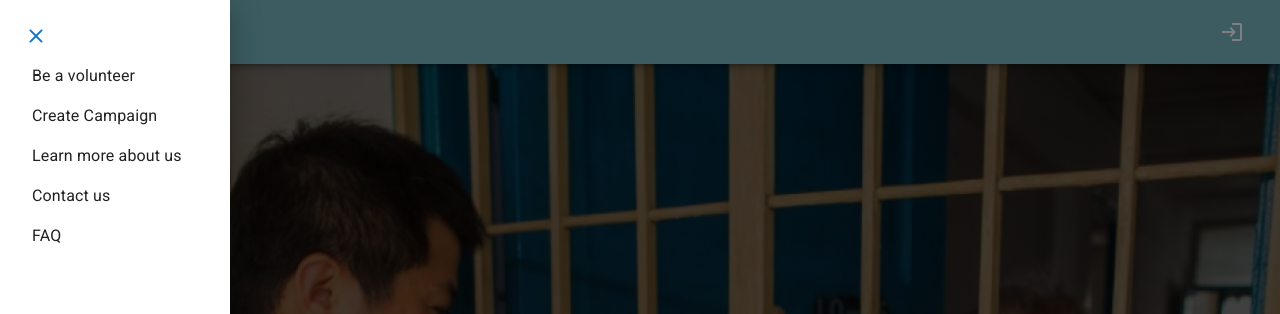
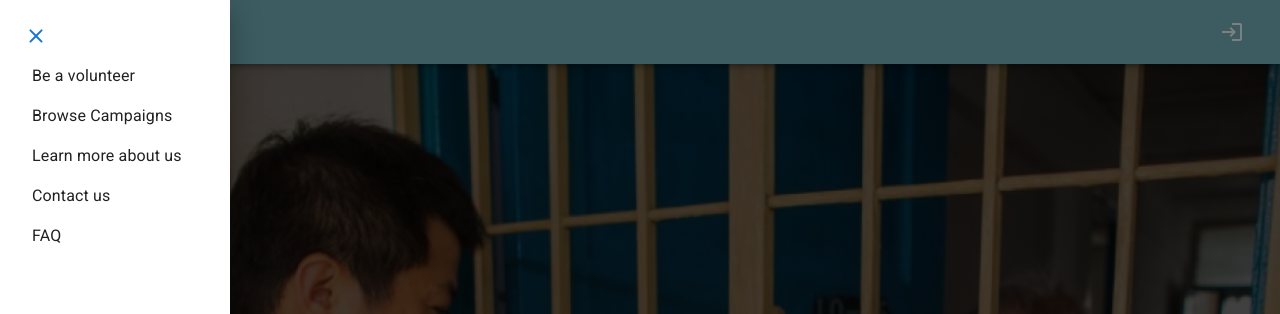
Before and after one commit to kirath2205/CZ3002---Pied-Piper, a Next.js app in the folder frontend/: page / in a window 1280 px wide. Both pictures are taken after a click on the button 36 px from the left and 32 px from the top of the page. Shown: the top 314 px of the page. Built offline with nearby package versions, Linux system fonts and the light colour scheme; no server answers.

Commit message:
Add the account type in frontend

```diff
--- a/frontend/app/slices/authSlice.ts
+++ b/frontend/app/slices/authSlice.ts
@@ -4,7 +4,7 @@ import { createAsyncThunk, createSlice } from '@reduxjs/toolkit';
 import axios from 'axios';
 import type { RootState } from '../store';
 
-type UserType = 'ORG' | 'VOLUNTEER';
+export type UserType = 'ORG' | 'USER';
 
 export type AuthState = {
     loggedIn: boolean;
@@ -25,13 +25,13 @@ interface ErrorMessage {
     error: string;
 }
 
-const login = createAsyncThunk<string, LoginBody, { rejectValue: ErrorMessage }>(
+const login = createAsyncThunk<UserType, LoginBody, { rejectValue: ErrorMessage }>(
     'auth/login',
     async (loginBody, thunkAPI) => {
         try {
             const res = await axios.post('/api/auth/login', loginBody);
             if (res.status === 226) {
-                return res.data as string;
+                return res.data.accountType as UserType;
             } else {
                 return thunkAPI.rejectWithValue(res.data as ErrorMessage);
             }
@@ -75,7 +75,7 @@ const checkAuthStatus = createAsyncThunk('auth/checkStatus', async (_, thunkAPI)
         const res = await axios.get('/api/auth/verify_token');
         const data = await res.data;
         if (res.status === 200) {
-            return;
+            return res.data.accountType as UserType;
         } else {
             return thunkAPI.rejectWithValue({ error: data });
         }
@@ -89,7 +89,7 @@ const refreshToken = createAsyncThunk('auth/refreshToken', async (_, thunkAPI) =
         const res = await axios.get('/api/auth/refresh_token');
         const data = await res.data;
         if (res.status === 200) {
-            thunkAPI.dispatch(checkAuthStatus());
+            return thunkAPI.dispatch(checkAuthStatus());
         } else {
             return thunkAPI.rejectWithValue({ error: data });
         }
@@ -111,9 +111,10 @@ export const authSlice = createSlice({
         builder.addCase(login.pending, (state) => {
             state.loading = true;
         });
-        builder.addCase(login.fulfilled, (state) => {
+        builder.addCase(login.fulfilled, (state, action) => {
             state.loggedIn = true;
             state.loading = false;
+            state.user = action.payload;
         });
         builder.addCase(login.rejected, (state, action) => {
             const { payload } = action;
@@ -141,7 +142,7 @@ export const authSlice = createSlice({
         builder.addCase(register.pending, (state) => {
             state.loading = true;
         });
-        builder.addCase(register.fulfilled, (state, action) => {
+        builder.addCase(register.fulfilled, (state) => {
             state.loading = false;
             state.message = 'Registered succesfully. You may now proceed to login.';
         });
@@ -158,19 +159,25 @@ export const authSlice = createSlice({
         builder.addCase(checkAuthStatus.pending, (state) => {
             state.loading = true;
         });
-        builder.addCase(checkAuthStatus.fulfilled, (state) => {
+        builder.addCase(checkAuthStatus.fulfilled, (state, action) => {
             state.loading = false;
             state.loggedIn = true;
+            state.user = action.payload;
         });
         builder.addCase(checkAuthStatus.rejected, (state) => {
             state.loading = false;
             state.loggedIn = false;
         });
         //Refresh token
-        builder.addCase(refreshToken.fulfilled, (state) => ({ ...state, loading: false }));
+        builder.addCase(refreshToken.fulfilled, (state, action) => ({
+            ...state,
+            loading: false,
+            user: action.payload.payload as UserType,
+        }));
         builder.addCase(refreshToken.pending, (state) => ({ ...state, loading: true }));
         builder.addCase(refreshToken.rejected, (state) => {
             state.loggedIn = false;
+            state.loading = false;
         });
     },
 });
@@ -182,5 +189,6 @@ export { login, logout, register, refreshToken, checkAuthStatus };
 export const selectAuthState = (state: RootState) => state.auth;
 export const selectLoading = (state: RootState) => state.auth.loading;
 export const selectLoggedIn = (state: RootState) => state.auth.loggedIn;
+export const selectUserType = (state: RootState) => state.auth.user;
 
 export default authSlice.reducer;
--- a/frontend/components/shared/Layout.tsx
+++ b/frontend/components/shared/Layout.tsx
@@ -13,7 +13,7 @@ import UnstyledLink from '@/components/shared/UnstyledLink';
 import ProfileMenu from '@/components/shared/ProfileMenu';
 //state
 import { useAppSelector, useAppDispatch } from '@/app/hooks';
-import { selectLoggedIn, refreshToken } from '@/app/slices/authSlice';
+import { selectLoggedIn, refreshToken, selectUserType } from '@/app/slices/authSlice';
 import Footer from '@/components/shared/Footer';
 
 interface LayoutProps {
@@ -33,6 +33,7 @@ const Layout = ({ children, title, content }: LayoutProps): JSX.Element => {
     const [anchorEl, setAnchorEl] = useState<null | HTMLElement>(null);
     const [drawerOpen, setDrawerOpen] = useState<boolean>(false);
     const loggedIn = useAppSelector(selectLoggedIn);
+    const userType = useAppSelector(selectUserType);
     const dispatch = useAppDispatch();
 
     const openAccountMenu = (event: React.MouseEvent<HTMLElement>) => {
@@ -77,7 +78,7 @@ const Layout = ({ children, title, content }: LayoutProps): JSX.Element => {
                             <MenuIcon />
                         </IconButton>
                         <Drawer open={drawerOpen} onClose={closeDrawer}>
-                            <Sidebar closeSidebar={closeDrawer} />
+                            <Sidebar closeSidebar={closeDrawer} loggedIn={loggedIn} userType={userType} />
                         </Drawer>
 
                         <Typography variant='h6' component='div' sx={{ flexGrow: 1 }}>
--- a/frontend/components/shared/Sidebar.tsx
+++ b/frontend/components/shared/Sidebar.tsx
@@ -5,9 +5,13 @@ import CloseRoundedIcon from '@mui/icons-material/CloseRounded';
 import React from 'react';
 //components
 import UnstyledLink from '@/components/shared/UnstyledLink';
+//types
+import { UserType } from '@/app/slices/authSlice';
 
 interface SidebarProps {
     closeSidebar: () => void;
+    loggedIn: boolean;
+    userType?: UserType;
 }
 
 /**
@@ -15,7 +19,7 @@ interface SidebarProps {
  *
  * @returns {JSX.Element} - The SidebarLinks component
  */
-const Sidebar = ({ closeSidebar }: SidebarProps): JSX.Element => {
+const Sidebar = ({ closeSidebar, loggedIn, userType }: SidebarProps): JSX.Element => {
     return (
         <List sx={{ mb: 2, ml: 2, mr: 4 }}>
             <ListItem sx={{ mb: -1, pl: 0 }}>
@@ -23,12 +27,19 @@ const Sidebar = ({ closeSidebar }: SidebarProps): JSX.Element => {
                     <CloseRoundedIcon color='primary' />
                 </IconButton>
             </ListItem>
+            {!loggedIn && (
+                <ListItem>
+                    <UnstyledLink href='/campaigns'>Be a volunteer</UnstyledLink>
+                </ListItem>
+            )}
             <ListItem>
-                <UnstyledLink href='/campaigns'>Be a volunteer</UnstyledLink>
+                <UnstyledLink href='/campaigns'>Browse Campaigns</UnstyledLink>
             </ListItem>
-            <ListItem>
-                <UnstyledLink href='/campaigns/create-campaign'>Create Campaign</UnstyledLink>
-            </ListItem>
+            {loggedIn && userType === 'ORG' && (
+                <ListItem>
+                    <UnstyledLink href='/campaigns/create-campaign'>Create Campaign</UnstyledLink>
+                </ListItem>
+            )}
             <ListItem>
                 <UnstyledLink href='/aboutus'>Learn more about us</UnstyledLink>
             </ListItem>
--- a/frontend/pages/api/auth/login.ts
+++ b/frontend/pages/api/auth/login.ts
@@ -31,7 +31,7 @@ export default async (req: NextApiRequest, res: NextApiResponse) => {
                 ]);
 
                 return res.status(226).json({
-                    success: 'Logged in successfully',
+                    accountType: data.account_type,
                 });
             } else {
                 return res.status(apiRes.status).json({
--- a/frontend/pages/api/auth/verify_token.ts
+++ b/frontend/pages/api/auth/verify_token.ts
@@ -22,7 +22,7 @@ export default async (req: NextApiRequest, res: NextApiResponse) => {
             const data = await apiRes.data;
 
             if (apiRes.status === 200) {
-                return res.status(200).json({ success: 'Authenticated successfully' });
+                return res.status(200).json({ accountType: data.account_type });
             } else {
                 return res.status(apiRes.status).json({
                     error: data,
```
